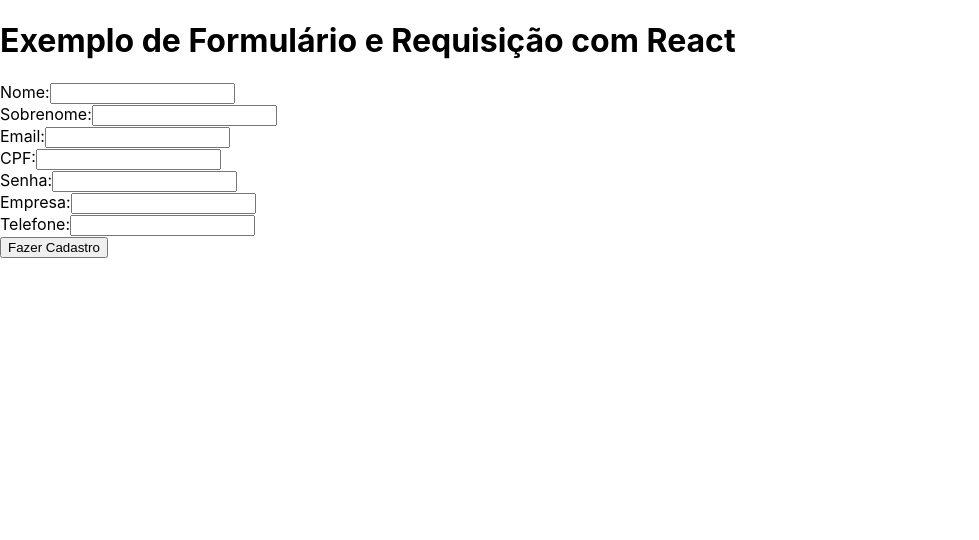
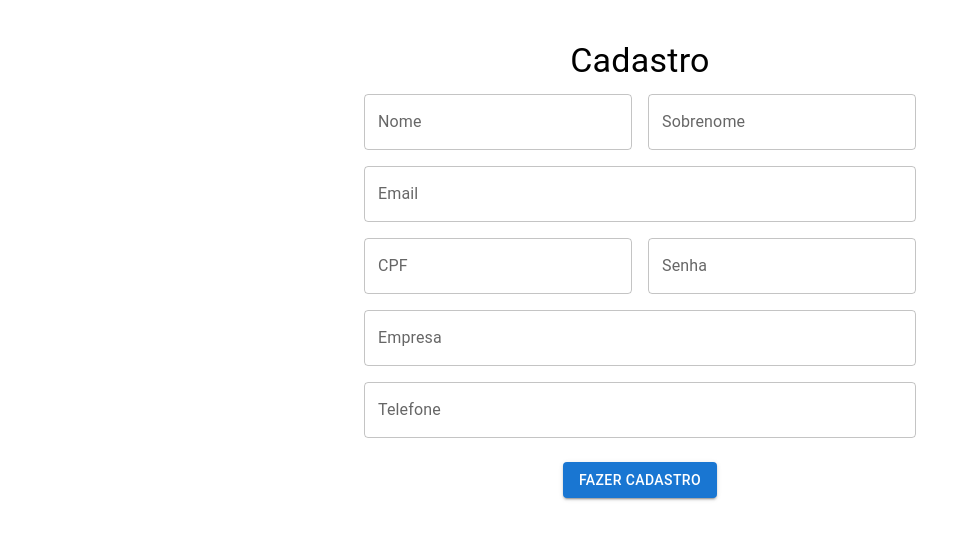
Before and after one commit to M4riotto/react-php, a React (Create React App) app in the folder frontend/: page / in a window 1280 px wide. Shown: the top 540 px of the page, without its empty margins (0-979 px from the left). Built offline with nearby package versions, Linux system fonts and the light colour scheme.

Commit message:
formulario cadastro

```diff
--- a/frontend/package.json
+++ b/frontend/package.json
@@ -3,6 +3,9 @@
   "version": "0.1.0",
   "private": true,
   "dependencies": {
+    "@emotion/react": "^11.11.1",
+    "@emotion/styled": "^11.11.0",
+    "@mui/material": "^5.14.2",
     "@testing-library/jest-dom": "^5.17.0",
     "@testing-library/react": "^13.4.0",
     "@testing-library/user-event": "^13.5.0",
--- a/frontend/src/App.js
+++ b/frontend/src/App.js
@@ -1,5 +1,6 @@
 import React, { useState } from 'react';
 import axios from 'axios';
+import { TextField, Button, Container, Typography, Box, Grid } from '@mui/material';
 
 function App() {
   const [formData, setFormData] = useState({
@@ -23,60 +24,112 @@ function App() {
   };
 
   const handleCadastro = () => {
-    axios.post('http://localhost/projeto_curso/api/cadastro.php', formData)
-      .then(result => {
+    axios
+      .post('http://localhost/projeto_curso/api/cadastro.php', formData)
+      .then((result) => {
         console.log('Cadastro realizado com sucesso!', result.data);
         setMensagem(`Cadastro realizado com sucesso! ${formData.nome}`);
       })
-      .catch(error => {
+      .catch((error) => {
         console.error('Erro ao realizar o cadastro:', error);
         setMensagem('Erro ao realizar o cadastro.');
       });
   };
 
   return (
-    <div>
-      <h1>Exemplo de Formulário e Requisição com React</h1>
-      <form>
-        <label>
-          Nome:
-          <input type="text" name="nome" value={formData.nome} onChange={handleChange} />
-        </label>
-        <br />
-        <label>
-          Sobrenome:
-          <input type="text" name="sobrenome" value={formData.sobrenome} onChange={handleChange} />
-        </label>
-        <br />
-        <label>
-          Email:
-          <input type="email" name="email" value={formData.email} onChange={handleChange} />
-        </label>
-        <br />
-        <label>
-          CPF:
-          <input type="text" name="cpf" value={formData.cpf} onChange={handleChange} />
-        </label>
-        <br />
-        <label>
-          Senha:
-          <input type="password" name="senha" value={formData.senha} onChange={handleChange} />
-        </label>
-        <br />
-        <label>
-          Empresa:
-          <input type="text" name="empresa" value={formData.empresa} onChange={handleChange} />
-        </label>
-        <br />
-        <label>
-          Telefone:
-          <input type="text" name="telefone" value={formData.telefone} onChange={handleChange} />
-        </label>
-        <br />
-        <button type="button" onClick={handleCadastro}>Fazer Cadastro</button>
-      </form>
-      {mensagem && <p>{mensagem}</p>}
-    </div>
+    <Container maxWidth="sm">
+      <Box mt={5}>
+        <Typography variant="h4" align="center" gutterBottom>
+          Cadastro
+        </Typography>
+        <form>
+          <Grid container spacing={2}>
+            <Grid item xs={12} sm={6}>
+              <TextField
+                label="Nome"
+                variant="outlined"
+                fullWidth
+                name="nome"
+                value={formData.nome}
+                onChange={handleChange}
+              />
+            </Grid>
+            <Grid item xs={12} sm={6}>
+              <TextField
+                label="Sobrenome"
+                variant="outlined"
+                fullWidth
+                name="sobrenome"
+                value={formData.sobrenome}
+                onChange={handleChange}
+              />
+            </Grid>
+            <Grid item xs={12}>
+              <TextField
+                label="Email"
+                variant="outlined"
+                fullWidth
+                type="email"
+                name="email"
+                value={formData.email}
+                onChange={handleChange}
+              />
+            </Grid>
+            <Grid item xs={12} sm={6}>
+              <TextField
+                label="CPF"
+                variant="outlined"
+                fullWidth
+                name="cpf"
+                value={formData.cpf}
+                onChange={handleChange}
+              />
+            </Grid>
+            <Grid item xs={12} sm={6}>
+              <TextField
+                label="Senha"
+                variant="outlined"
+                fullWidth
+                type="password"
+                name="senha"
+                value={formData.senha}
+                onChange={handleChange}
+              />
+            </Grid>
+            <Grid item xs={12}>
+              <TextField
+                label="Empresa"
+                variant="outlined"
+                fullWidth
+                name="empresa"
+                value={formData.empresa}
+                onChange={handleChange}
+              />
+            </Grid>
+            <Grid item xs={12}>
+              <TextField
+                label="Telefone"
+                variant="outlined"
+                fullWidth
+                name="telefone"
+                value={formData.telefone}
+                onChange={handleChange}
+              />
+            </Grid>
+          </Grid>
+          <Box mt={3} display="flex" justifyContent="center">
+            <Button variant="contained" color="primary" onClick={handleCadastro}>
+              Fazer Cadastro
+            </Button>
+          </Box>
+        </form>
+        {mensagem && (
+          <Typography variant="body1" color="success" align="center" mt={2}>
+            {mensagem}
+          </Typography>
+        )}
+      </Box>
+    </Container>
   );
 }
 
```
Also changed, not shown: 1 other file (tests, documents, lock files or other folders).
